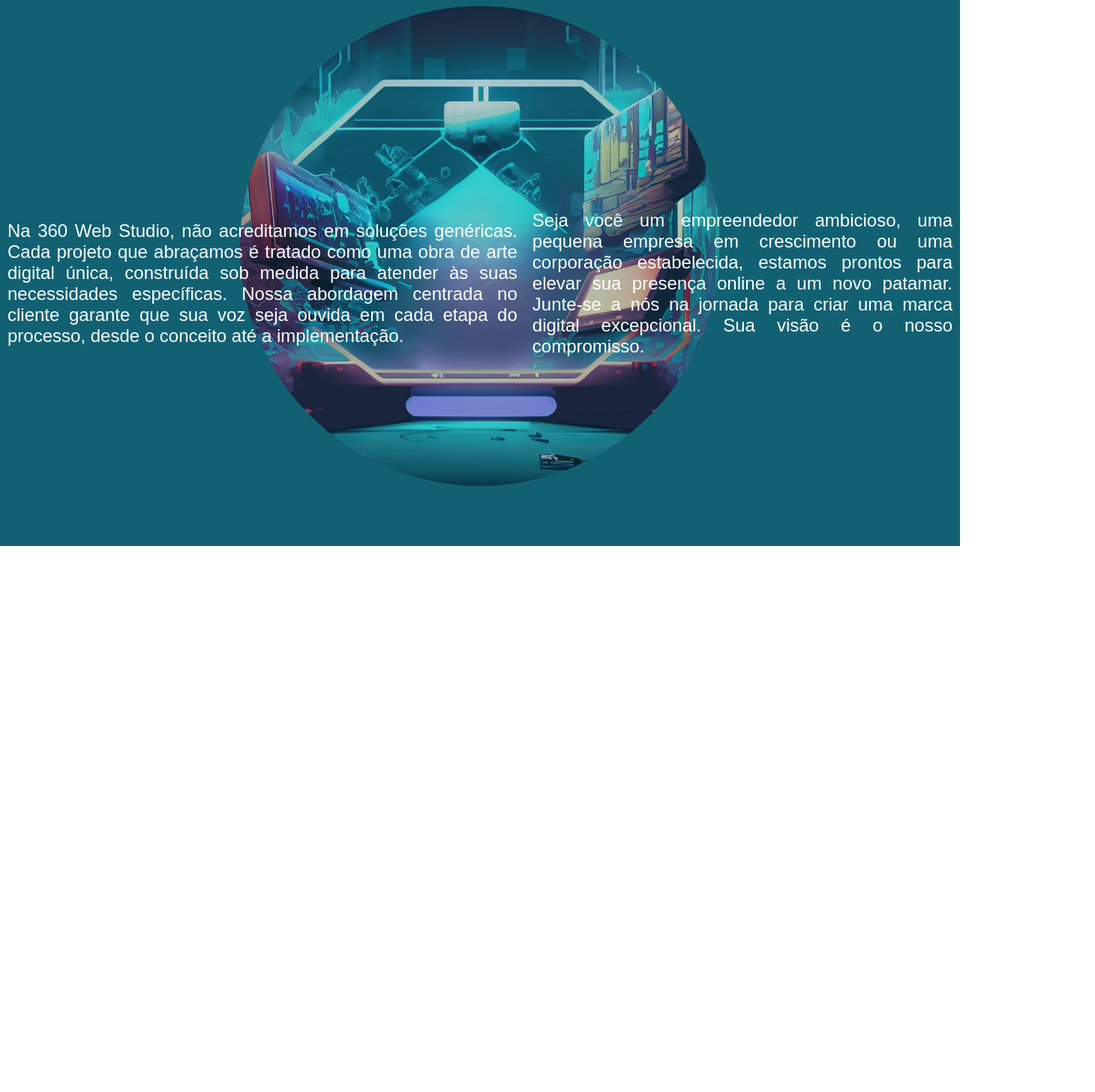
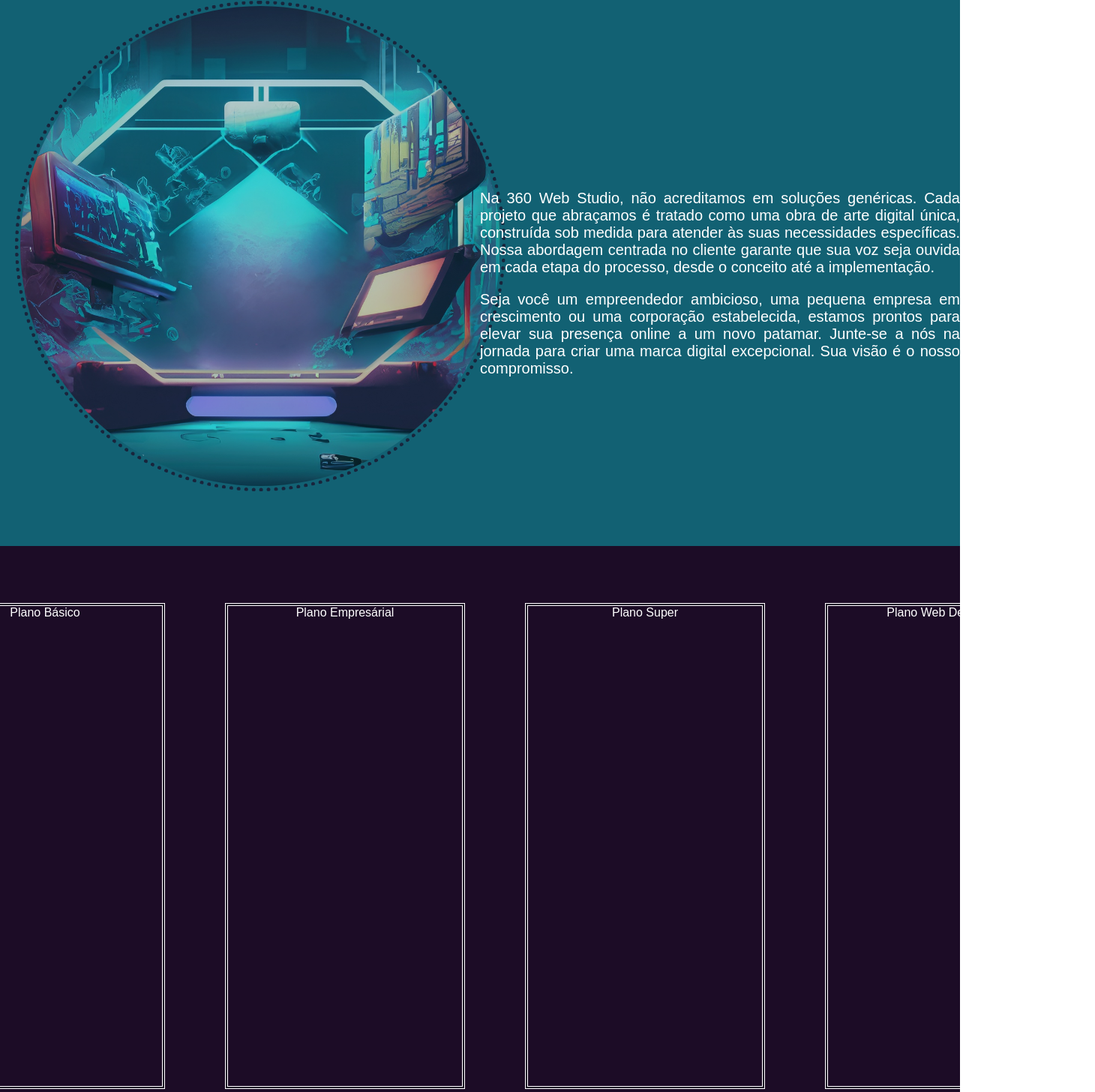
Before and after one commit to LudsonMoreira/TurmaH-3tri, a plain HTML site: page index.html in a window 1280 px wide. Shown: the part 72-1528 px from the top of the page at 75% size, 1460 px wide, since content can reach past the window. Before the commit the page ends 800 px from the top, so only its background shows below. Drawn offline with Linux system fonts and the light colour scheme.

Commit message:
atualização 22112023

```diff
--- a/css/style.css
+++ b/css/style.css
@@ -10,7 +10,7 @@
     background-color: #126173;
     font-family: Arial, sans-serif;
     display: flex;
-    flex-direction: row;
+    flex-direction: column;
     justify-content: center;
     align-items: center;
 }
@@ -37,18 +37,57 @@
 header p {
     position: relative;
     color: #ffffff;
-    font-size: 24px;
+    font-size: 20px;
     text-align: justify;
     top: 50px;
     margin: 10px;
+    left: 40vh;
+    width: 80vh;
 }
 
 header img {
     width: 80vh;
     height: 80vh;
     position: absolute;
+    left: 0;
     border-radius: 50%;
     shape-outside: circle();
     margin: 10px 20px;
     opacity: 0.7;
+    border: 5px dotted #1C0C26;
+    padding: 2px;
 }
+
+main {
+    width: 100%;
+    height: 100%;
+    position: absolute;
+    margin-top: 100vh;
+    background-color: #1C0C26;
+    font-family: Arial, sans-serif;
+    display: flex;
+    flex-direction: row;
+    justify-content: center;
+    align-items: center;
+    color: white;
+}
+
+main ul{
+    position: absolute;
+    display: flex;
+    flex-direction: row;
+    justify-content: center;
+    align-items: center;
+    width: 200vh;
+    list-style: none;
+}
+
+main ul li{
+    width: 40vh;
+    height: 80vh;
+    margin: 5vh;
+    border: 4px double #ffffff;
+    display: flex;
+    flex-direction: column;
+    align-items: center;
+}
--- a/index.html
+++ b/index.html
@@ -13,15 +13,26 @@
         <nav>
             <h1>360 Web Studio</h1>
         </nav>
-        <img src="img/imagem1.jpg">
-        <p>Na 360 Web Studio, não acreditamos em soluções genéricas. Cada projeto que abraçamos é tratado como uma obra
-            de arte digital única, construída sob medida para atender às suas necessidades específicas. Nossa abordagem
-            centrada no cliente garante que sua voz seja ouvida em cada etapa do processo, desde o conceito até a
-            implementação.</p>
-        <p>Seja você um empreendedor ambicioso, uma pequena empresa em crescimento ou uma corporação estabelecida,
-            estamos prontos para elevar sua presença online a um novo patamar. Junte-se a nós na jornada para criar uma
-            marca digital excepcional. Sua visão é o nosso compromisso.</p>
+            <img src="img/imagem1.jpg">
+            <p>Na 360 Web Studio, não acreditamos em soluções genéricas. Cada projeto que abraçamos é tratado como uma
+                obra
+                de arte digital única, construída sob medida para atender às suas necessidades específicas. Nossa
+                abordagem
+                centrada no cliente garante que sua voz seja ouvida em cada etapa do processo, desde o conceito até a
+                implementação.</p>
+            <p>Seja você um empreendedor ambicioso, uma pequena empresa em crescimento ou uma corporação estabelecida,
+                estamos prontos para elevar sua presença online a um novo patamar. Junte-se a nós na jornada para criar
+                uma
+                marca digital excepcional. Sua visão é o nosso compromisso.</p>
     </header>
+    <main>
+            <ul>
+                <li>Plano Básico</li>
+                <li>Plano Empresárial</li>
+                <li>Plano Super</li>
+                <li>Plano Web Developer</li>
+            </ul>
+    </main>
 </body>
 
 </html>
```
